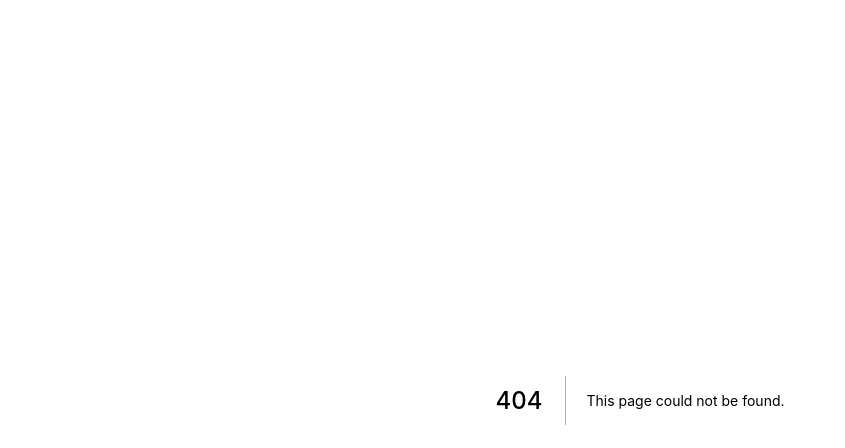
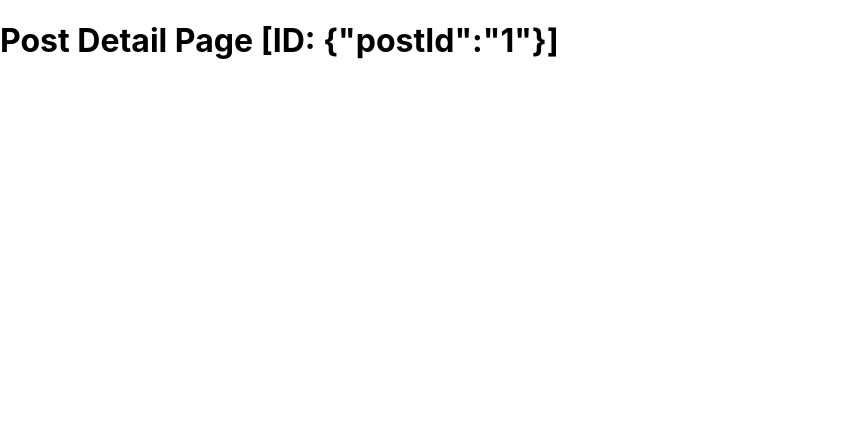
Before and after one commit to newit-baolh/learn_nextjs, a Next.js app: page /posts/1 in a window 1280 px wide. Before the commit this address had no page. Shown: the top 448 px of the page, without its empty margins (0-845 px from the left). Built offline with nearby package versions, Linux system fonts and the light colour scheme.

Commit message:
base routing

```diff
--- /dev/null
+++ b/pages/posts/[postId].tsx
@@ -0,0 +1,14 @@
+import { useRouter } from 'next/router';
+import React from 'react';
+
+export interface PostDetailProps {
+}
+
+export default function PostDetail (props: PostDetailProps) {
+    const router = useRouter()
+  return (
+    <div>
+      <h1>Post Detail Page [ID: {JSON.stringify(router.query)}]</h1>
+    </div>
+  );
+}
```
Also changed, not shown: pages/about.tsx (added, +12 -0 lines), pages/posts/index.tsx (added, +12 -0 lines).
